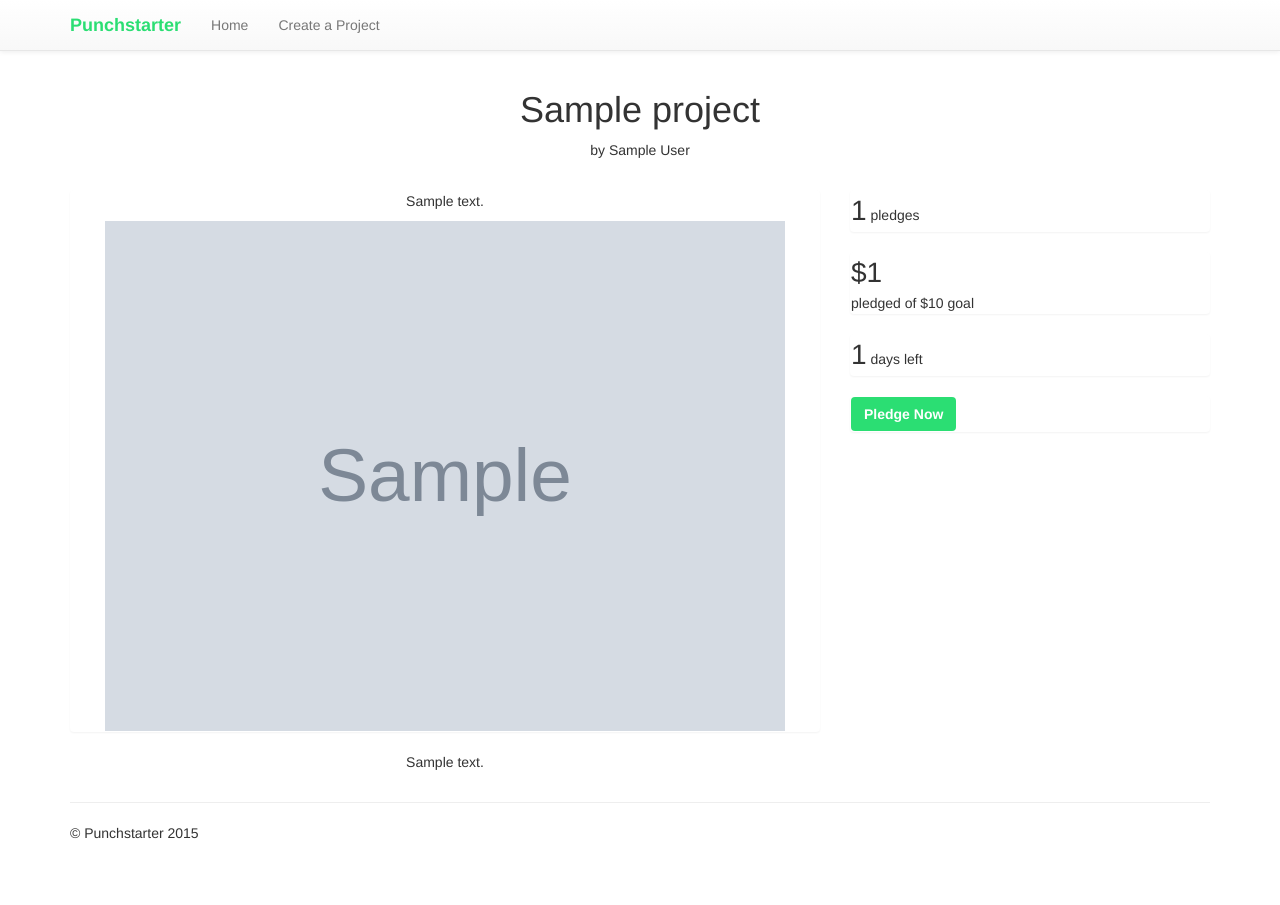
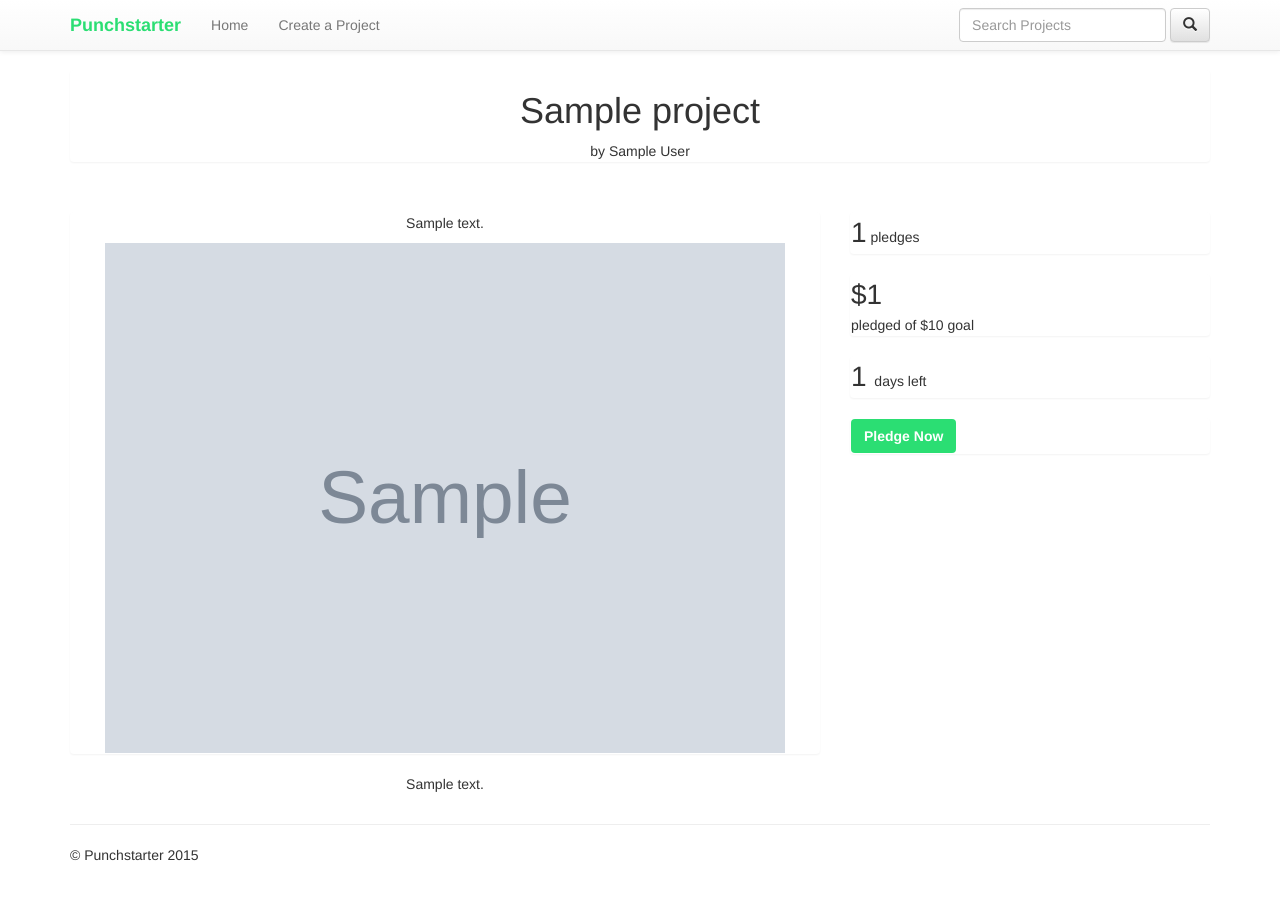
Before and after one commit to fer71/new, a Flask app: template punchstarter/punchstarter/templates/project_detail.html in a window 1280 px wide. Before the commit the page ends 839 px from the top, so only its background shows below. Run offline with Flask 2, Linux system fonts and the light colour scheme; the template is opened without the code that fills it: most values are stand-ins (such as "Sample title", 1, 10 or a date in 2020); grey boxes marked "Sample" are stand-in pictures; parts of the project's set-up code (start-up, migrations or seed data) failed here and were passed over; some libraries are stand-ins or nearby versions.

Commit message:
Adding projects to the landing page - errors corercted

```diff
--- a/punchstarter/punchstarter/__init__.py
+++ b/punchstarter/punchstarter/__init__.py
@@ -17,7 +17,9 @@ from punchstarter.models import *
 
 @app.route("/")
 def hello():
-    return render_template("index.html")
+    projects = db.session.query(Project).order_by(Project.time_created.desc()).limit(15)
+
+    return render_template("index.html", projects=projects)
 
 @app.route("/projects/create/", methods=['GET', 'POST'])
 def create():
@@ -93,3 +95,20 @@ def pledge(project_id):
         db.session.commit()
 
         return redirect(url_for('project_detail', project_id=project.id))
+
+@app.route('/search/')
+def search():
+    query = request.args.get("q") or ""
+    projects = db.session.query(Project).filter(
+        Project.name.ilike('%'+query+'%') |
+        Project.short_description.ilike('%'+query+'%') |
+        Project.long_description.ilike('%'+query+'%')
+    ).all()
+
+    project_count = len(projects)
+
+    return render_template('search.html',
+        query_text=query,
+        projects=projects,
+        project_count=project_count
+    )
--- a/punchstarter/punchstarter/models.py
+++ b/punchstarter/punchstarter/models.py
@@ -36,6 +36,10 @@ class Project(db.Model):
         return total_pledges
 
     @property
+    def percentage_funded(self):
+        return int(self.total_pledges * 100 / self.goal_amount)
+
+    @property
     def num_days_left(self):
         now = datetime.datetime.now()
         num_days_left = (self.time_end - now).days
--- a/punchstarter/punchstarter/templates/base.html
+++ b/punchstarter/punchstarter/templates/base.html
@@ -47,6 +47,12 @@
             <li {% if active_page == 'index' %} class="active" {% endif %}><a href="/">Home</a></li>
             <li {% if active_page == 'create' %} class="active" {% endif %}><a href="{{ url_for('create') }}">Create a Project</a></li>
           </ul>
+          <form class="navbar-form navbar-right" role="search" action="{{ url_for('search') }}">
+            <div class="form-group">
+              <input type="text" class="form-control" placeholder="Search Projects" name="q">
+            </div>
+            <button type="submit" class="btn btn-default"><i class="glyphicon glyphicon-search"></i></button>
+          </form>
         </div><!--/.nav-collapse -->
       </div>
     </nav>
--- a/punchstarter/punchstarter/templates/index.html
+++ b/punchstarter/punchstarter/templates/index.html
@@ -2,13 +2,17 @@
 {% set active_page = "index" %}
 
 {% block subtitle %}
-  Crowdfunding Made Simple
+    Crowdfunding Made Simple
 {% endblock %}
 
 {% block content %}
+
       <!-- Main jumbotron for a primary marketing message or call to action -->
       <div class="jumbotron">
         <h1>Crowdfunding Made Simple</h1>
         <p>Punchstarter is a simple crowdfunding platform to help make dreams come true!</p>
       </div>
+
+      <h2>New Projects</h2>
+      {% include '_projects.html' %}
 {% endblock content %}
--- a/punchstarter/punchstarter/templates/pledge.html
+++ b/punchstarter/punchstarter/templates/pledge.html
@@ -30,7 +30,6 @@
         <button type="submit" class=" btn btn-punchstarter">Submit</button>
       </div>
     </div>
-  </div>
   </form>
 
 {% endblock content %}
--- a/punchstarter/punchstarter/templates/project_detail.html
+++ b/punchstarter/punchstarter/templates/project_detail.html
@@ -8,39 +8,41 @@
 {% block content %}
 
 	<div class="row">
-      <div class="col-sm-12">
-          <h1 class="text-center"> {{ project.name }}</h1>
+		<div class="col-sm-12" style="border: 0px solid #F00">
+			<div class="panel">
+				<h1 class="text-center">{{ project.name }}</h1>
 				<div class="text-center"> by {{ project.creator.first_name }} {{ project.creator.last_name }}</div>
+			</div>
 		</div>
 	</div>
 
 	<div class="col-xs-12" style="height:30px;"></div>
 
 	<div class="row">
-        <div class="col-sm-8">
+		<div class="col-sm-8" style="border: 0px solid #F00">
+
 			<div class="panel">
 				<p class="text-center">{{ project.short_description }}</p>
 				<img class="img-responsive center-block" src="{{ project.image_path }}" width="680" height="500">
 			</div>
 
 			<div>
-                    <p class="text-center">{{ project.long_description }} </p>
-                </div>
+				<p class="text-center">{{ project.long_description }}</p>
 			</div>
 
-        <div class="col-sm-4">
+		</div>
+		<div class="col-sm-4" style="border: 0px solid #F00">
 
 			<div class="panel">
 				<span class="project-vitals">{{ project.num_pledges }}</span> pledges
 			</div>
 
 			<div class="panel">
-                  <span class="project-vitals">${{ project.total_pledges }}</span> <br/> pledged of ${{ project.goal_amount }}
-                  goal
+				<span class="project-vitals"> ${{ project.total_pledges }} </span> <br/>pledged of ${{ project.goal_amount }} goal
 			</div>
 
 			<div class="panel">
-                  <span class="project-vitals">{{ project.num_days_left }}</span> days left
+				<span class="project-vitals"> {{ project.num_days_left }} </span>days left
 			</div>
 
 			<div class="panel">
@@ -50,4 +52,4 @@
 		</div>
 	</div>
 
-{% endblock %}
+{% endblock content %}
```
Also changed, not shown: punchstarter/punchstarter/app.db, 2 other files. Lines whose indentation alone changed are shown as unchanged.
